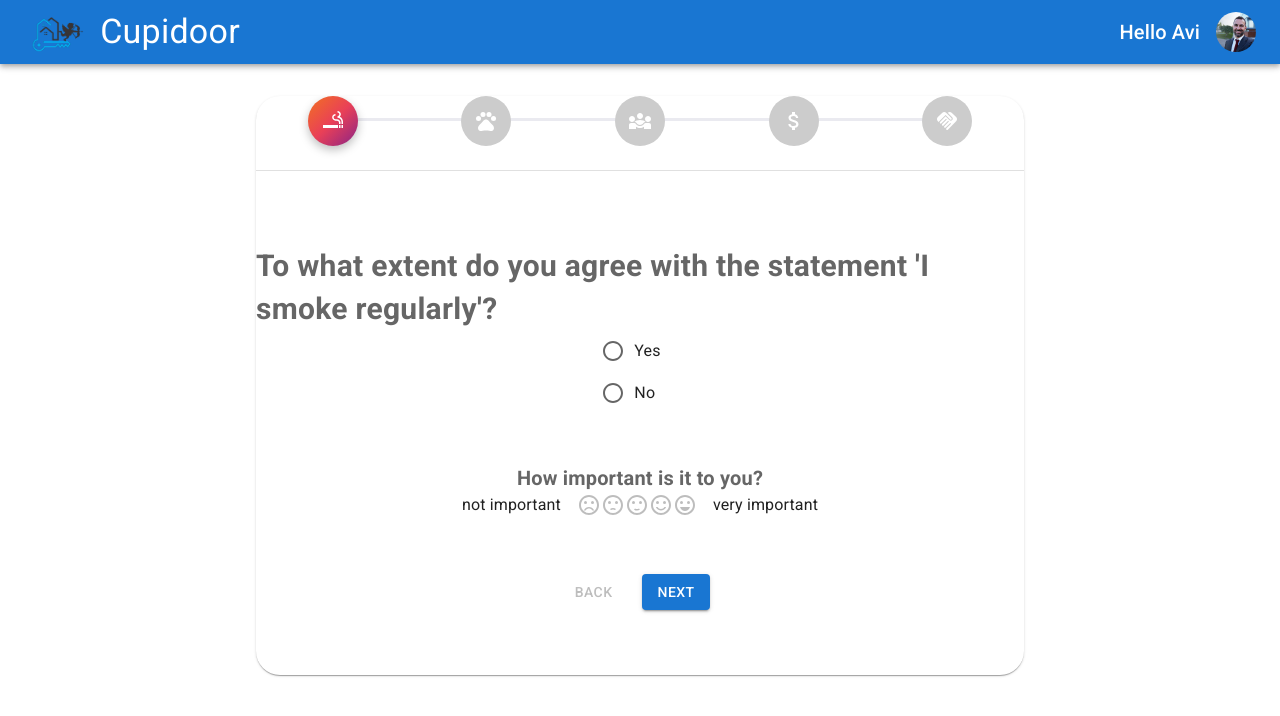
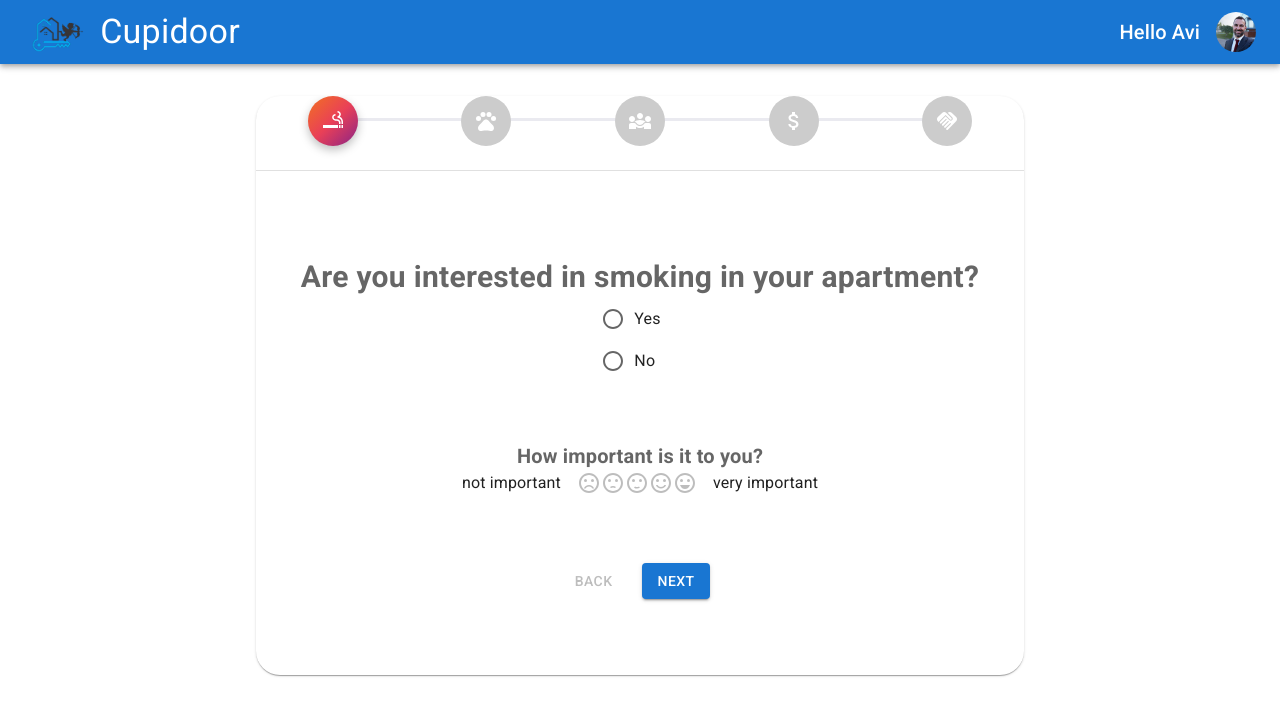
Before and after one commit to itayhashay/cupidoor, a React (Create React App) app in the folder client/: page /questions in a window 1280 px wide. Shown: the top 716 px of the page. Built offline with nearby package versions, Linux system fonts and the light colour scheme.

Commit message:
Changed some of the questions.

```diff
--- a/client/src/components/QuestionsStepper/constant.ts
+++ b/client/src/components/QuestionsStepper/constant.ts
@@ -1,10 +1,19 @@
+// export const QUESTIONS: string[] = [
+//   "To what extent do you agree with the statement 'I smoke regularly'?",
+//   "To what extent do you agree with the statement 'I consider my pet to be a member of my family'?",
+//   "To what extent do you agree with the statement 'I am comfortable sharing an apartment with someone I don't know'?",
+//   "To what extent do you agree with the statement 'I have a stable income and no money issues?'",
+//   "Is the relationship between landlord and tenant important to you?",
+// ];
+
 export const QUESTIONS: string[] = [
-  "To what extent do you agree with the statement 'I smoke regularly'?",
-  "To what extent do you agree with the statement 'I consider my pet to be a member of my family'?",
-  "To what extent do you agree with the statement 'I am comfortable sharing an apartment with someone I don't know'?",
+  "Are you interested in smoking in your apartment?",
+  "Are you interested in having pets in your apartment?",
+  "Are you interested in sharing the apartment with roommates?",
   "To what extent do you agree with the statement 'I have a stable income and no money issues?'",
   "Is the relationship between landlord and tenant important to you?",
 ];
+
 
 export const ANSWERS_MAP: Record<string, number> = {
   yes: 1,
```
